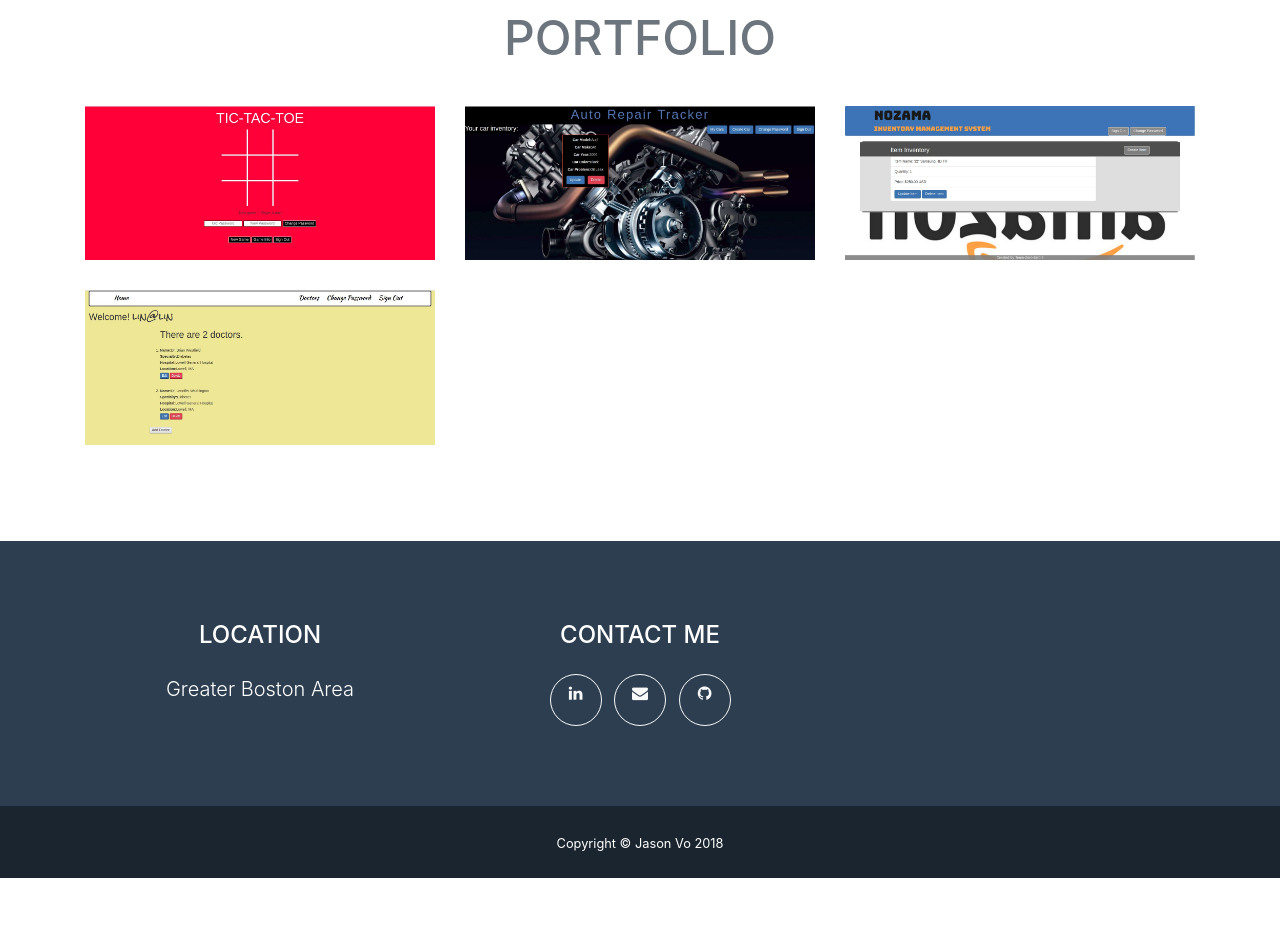
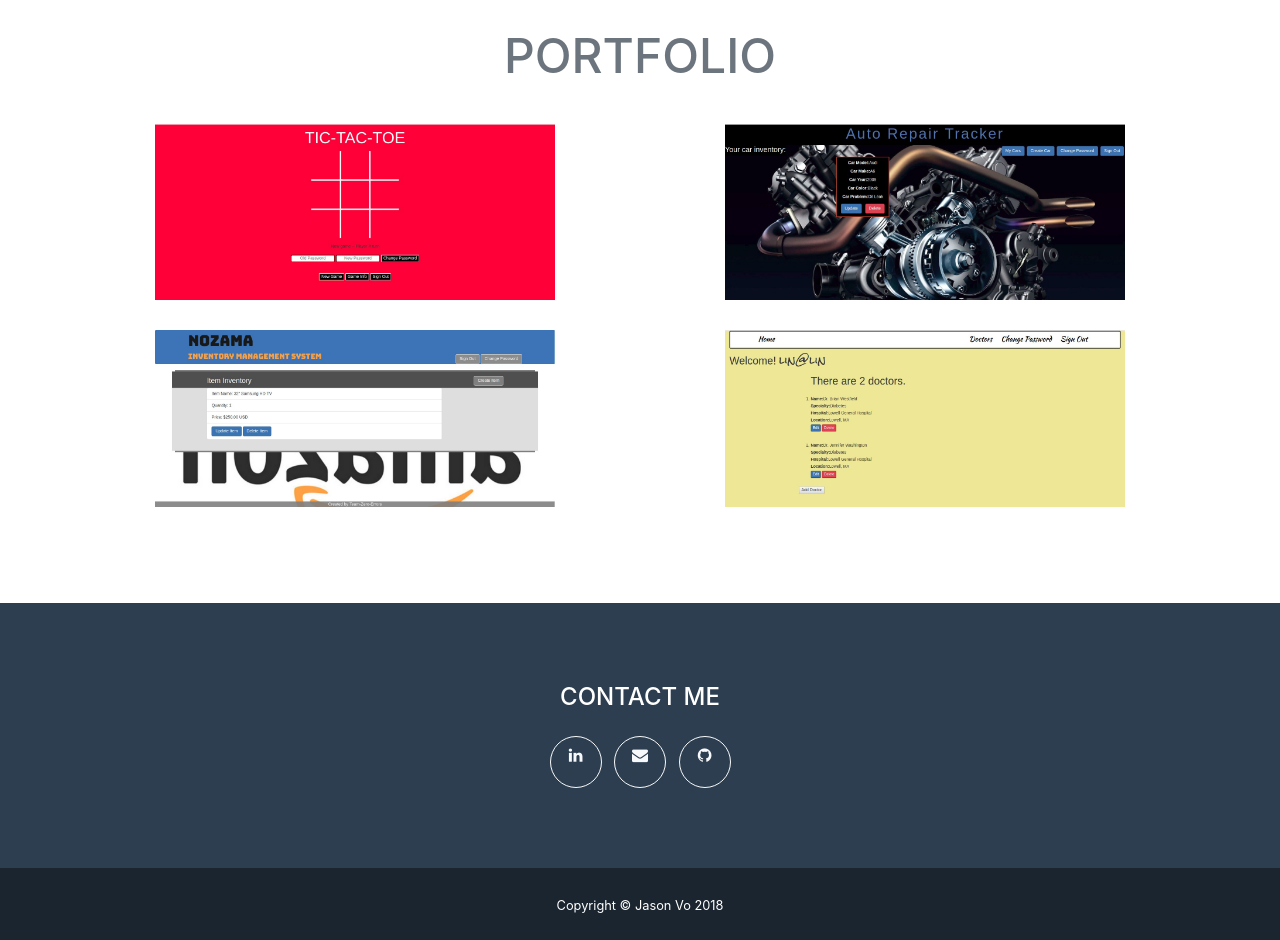
Before and after one commit to jvo978/jvo978.github.io, a website with bundled scripts: page index.html in a window 1280 px wide. Shown: the part 1860-2800 px from the top of the page. Before the commit the page ends 2738 px from the top, so only its background shows below. Built offline with nearby package versions, Linux system fonts and the light colour scheme.

Commit message:
Changed font size on about me. Fixed project display format. Added project info during hover. Centered contact me footer.

```diff
--- a/css/freelancer.css
+++ b/css/freelancer.css
@@ -203,7 +203,7 @@ header.masthead h2 {
 .portfolio .portfolio-item {
   position: relative;
   display: block;
-  max-width: 25rem;
+  max-width: 100rem;
   margin-bottom: 15px;
 }
 
--- a/index.html
+++ b/index.html
@@ -74,8 +74,8 @@
       <div class="container">
         <h2 class="text-center text-uppercase text-secondary">About</h2>
         <br />
-        <p>My name is Jason Vo and I am a Full-Stack Web Developer. I am looking for new opportunities in the software development industry. I want to be part of a team that will help bring new technologies to the world, but also impact it in a positive way. I am very excited and looking forward to being challenged and mentored by my future colleagues.</p>
-        <p>Prior to web development, I have over five years of experience working in the biotechnology and life sciences industry. I learned many different types of laboratory techniques throughout the years and the regulations each company had to follow to carry out daily production. I plan to bring my previous experiences into my future endeavors.</p>
+        <p style='font-size: 18px;'>I am a Full-Stack Web Developer in the Greater Boston area and I am currently looking for new opportunities in the software development industry. I want to be part of a team that will help bring new technologies to the world, but also impact it in a positive way. I am very excited and looking forward to being challenged and mentored by my future colleagues.</p>
+        <p style='font-size: 18px;'>Prior to web development, I have over five years of experience working in the biotechnology and life sciences industry. I learned many different types of laboratory techniques throughout the years and the regulations each company had to follow to carry out daily production. I plan to bring my previous experiences into my future endeavors and further my career as a software developer.</p>
         <!-- <div class="row">
         <div class="col-lg-4 ml-auto">
         <p class="lead">Freelancer is a free bootstrap theme created by Start Bootstrap. The download includes the complete source files including HTML, CSS, and JavaScript as well as optional LESS stylesheets for easy customization.</p>
@@ -135,47 +135,47 @@
         <br />
         <br />
         <div class="row">
-          <div class="col-md-6 col-lg-4">
+          <div class="col-md-6">
             <a class="portfolio-item d-block mx-auto" href="#portfolio-modal-1">
               <div class="portfolio-item-caption d-flex position-absolute h-100 w-100">
                 <div class="portfolio-item-caption-content my-auto w-100 text-center text-white">
-                  <i class="fa fa-search-plus fa-3x"></i>
+                  <i style="font-size: 18px;">A tic tac toe game application that follows the typical tic tac toe game logic and game play. Click here to learn more...</i>
                 </div>
               </div>
-              <img class="img-fluid" src="img/portfolio/tictactoefinal.jpg" alt="TicTacToe">
+              <img class="centered" src="img/portfolio/tictactoefinal.jpg" alt="TicTacToe" height='100%' width='100%'>
             </a>
           </div>
 
-          <div class="col-md-6 col-lg-4">
+          <div class="col-md-6">
             <a class="portfolio-item d-block mx-auto" href="#portfolio-modal-2">
               <div class="portfolio-item-caption d-flex position-absolute h-100 w-100">
                 <div class="portfolio-item-caption-content my-auto w-100 text-center text-white">
-                  <i class="fa fa-search-plus fa-3x"></i>
+                  <i style="font-size: 18px;">A car repair tracking application that allows the user to keep track of the cars that need repair along with the car information. Click here to learn more...</i>
                 </div>
               </div>
-              <img class="img-fluid" src="img/portfolio/autorepairtrackerfinal.jpg" alt="AutoRepairTracker">
+              <img class="centered" src="img/portfolio/autorepairtrackerfinal.jpg" alt="AutoRepairTracker" height='100%' width='100%'>
             </a>
           </div>
 
-          <div class="col-md-6 col-lg-4">
+          <div class="col-md-6">
             <a class="portfolio-item d-block mx-auto" href="#portfolio-modal-3">
               <div class="portfolio-item-caption d-flex position-absolute h-100 w-100">
                 <div class="portfolio-item-caption-content my-auto w-100 text-center text-white">
-                  <i class="fa fa-search-plus fa-3x"></i>
+                  <i style="font-size: 18px;">A team made, inventory management system application that allows users to track inventory supplies. Click here to learn more...</i>
                 </div>
               </div>
-              <img class="img-fluid" src="img/portfolio/imsfinal.jpg" alt="">
+              <img class="centered" src="img/portfolio/imsfinal.jpg" alt="NIMS" height='100%' width='100%'>
             </a>
           </div>
 
-          <div class="col-md-6 col-lg-4">
+          <div class="col-md-6">
             <a class="portfolio-item d-block mx-auto" href="#portfolio-modal-4">
               <div class="portfolio-item-caption d-flex position-absolute h-100 w-100">
                 <div class="portfolio-item-caption-content my-auto w-100 text-center text-white">
-                  <i class="fa fa-search-plus fa-3x"></i>
+                  <i style="font-size: 18px;">A glucose monitoring application that allows users to track patient glucose levels under specific doctors. Click here to learn more...</i>
                 </div>
               </div>
-              <img class='img-fluid' src="img/portfolio/glumonfinal.jpg" alt="">
+              <img class='centered' src="img/portfolio/glumonfinal.jpg" alt="Glumon" height='100%' width='100%'>
             </a>
           </div>
 
@@ -254,14 +254,10 @@
     </section> -->
 
     <!-- Footer -->
-    <footer id="contact" class="footer text-center">
-      <div class="container centered">
+    <footer id="contact" class="footer">
+      <div class="container">
         <div class="row">
-          <div class="col-md-4 mb-5 mb-lg-0">
-            <h4 class="text-uppercase mb-4">Location</h4>
-            <p class="lead mb-0">Greater Boston Area</p>
-          </div>
-          <div class="col-md-4 mb-5 mb-lg-0">
+          <div class="col-md-12 text-center">
             <h4 class="text-uppercase mb-4">Contact Me</h4>
             <ul class="list-inline mb-0">
               <!-- <li class="list-inline-item">
@@ -360,7 +356,7 @@
             <div class="col-lg-8 mx-auto">
               <h2 class="text-secondary text-uppercase mb-0">Auto Repair Tracker</h2>
               <img class="img-fluid mb-5" src="img/portfolio/autorepairtrackerfinal.jpg" alt="AutoRepairTracker">
-              <p class="mb-5">A car repair tracking application that displays the cars that need repair along with the car information. Supports user authentication and all CRUD actions (create, read, update, and delete cars). Front end built with HTML, Sass, Bootstrap, JavaScript, jQuery, and AJAX. Back end built with Ruby on Rails and PostgreSQL. I chose to do a auto repair tracker because my dad is a mechanic. He does not use any application at work that involves tracking repairs, so I took the challenge and I am very happy with the result.</p>
+              <p class="mb-5">A car repair tracking application that allows the user to keep track of the cars that need repair along with the car information. Supports user authentication and all CRUD actions (create, read, update, and delete cars). Front end built with HTML, Sass, Bootstrap, JavaScript, jQuery, and AJAX. Back end built with Ruby on Rails and PostgreSQL. I chose to do a auto repair tracker because my dad is a mechanic. He does not use any application at work that involves tracking repairs, so I took the challenge and I am very happy with the result.</p>
               <p><a href="https://github.com/jvo978/car-repair-project-frontend" target='_blank'>Auto Repair Tracker Front End Github Repository</a></p>
               <p><a href="https://github.com/jvo978/cars-repair-project-api" target='_blank'>Auto Repair Tracker Back End Github Repository</a></p>
               <p><a href="https://jvo978.github.io/car-repair-project-frontend/" target='_blank'>Auto Repair Tracker Live Link</a></p>
@@ -422,7 +418,7 @@
     </div>
 
     <!-- Portfolio Modal 5 -->
-    <div class="portfolio-modal mfp-hide" id="portfolio-modal-5">
+    <!-- <div class="portfolio-modal mfp-hide" id="portfolio-modal-5">
       <div class="portfolio-modal-dialog bg-white">
         <a class="close-button d-none d-md-block portfolio-modal-dismiss" href="#">
           <i class="fa fa-3x fa-times"></i>
@@ -440,10 +436,10 @@
           </div>
         </div>
       </div>
-    </div>
+    </div> -->
 
     <!-- Portfolio Modal 6 -->
-    <div class="portfolio-modal mfp-hide" id="portfolio-modal-6">
+    <!-- <div class="portfolio-modal mfp-hide" id="portfolio-modal-6">
       <div class="portfolio-modal-dialog bg-white">
         <a class="close-button d-none d-md-block portfolio-modal-dismiss" href="#">
           <i class="fa fa-3x fa-times"></i>
@@ -461,7 +457,7 @@
           </div>
         </div>
       </div>
-    </div>
+    </div> -->
 
     <!-- Bootstrap core JavaScript -->
     <script src="vendor/jquery/jquery.min.js"></script>
```
Also changed, not shown: img/portfolio/autorepairtracker.jpg (deleted), img/portfolio/autorepairtracker2.jpg (deleted), img/portfolio/autorepairtracker3.jpg (deleted), img/portfolio/boston.jpg (added), img/portfolio/tictactoe.jpg (deleted).
